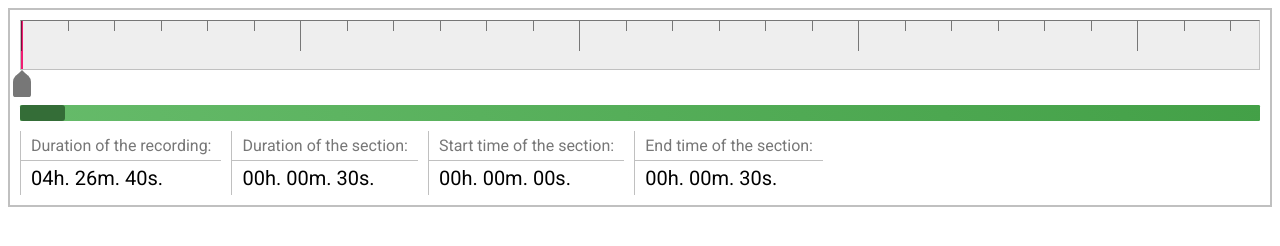
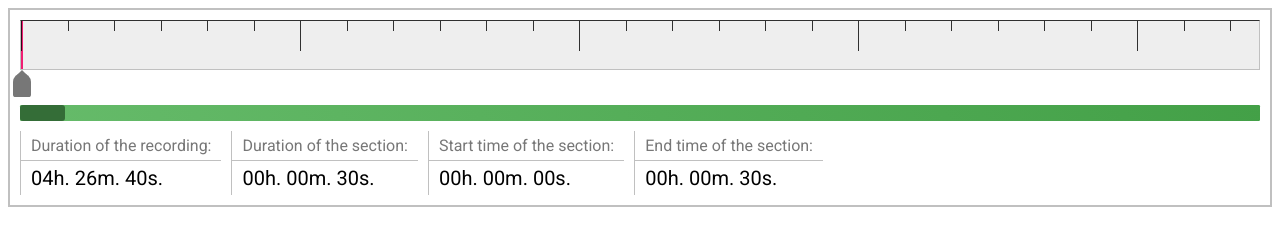
Before and after one commit to svrakata/progress-bar, a website: page index.html in a window 1280 px wide. Drawn offline with nearby package versions, Linux system fonts and the light colour scheme.

Commit message:
toDO update

```diff
--- a/style.css
+++ b/style.css
@@ -12,7 +12,7 @@
 .vrs-progress__bar {
     background-color: #eeeeee;
     border: 1px solid silver;
-    border-top: 1px solid rgba(0, 0, 0, .5);
+    border-top: 1px solid rgba(0, 0, 0, .8);
 
     height: 50px;
 
@@ -61,7 +61,7 @@
     }
 
 .vrs-progress__marker {
-    background-color: rgba(0, 0, 0, .5);
+    background-color: rgba(0, 0, 0, .8);
 
     position: absolute;
 
```
Also changed, not shown: 1 other file.
